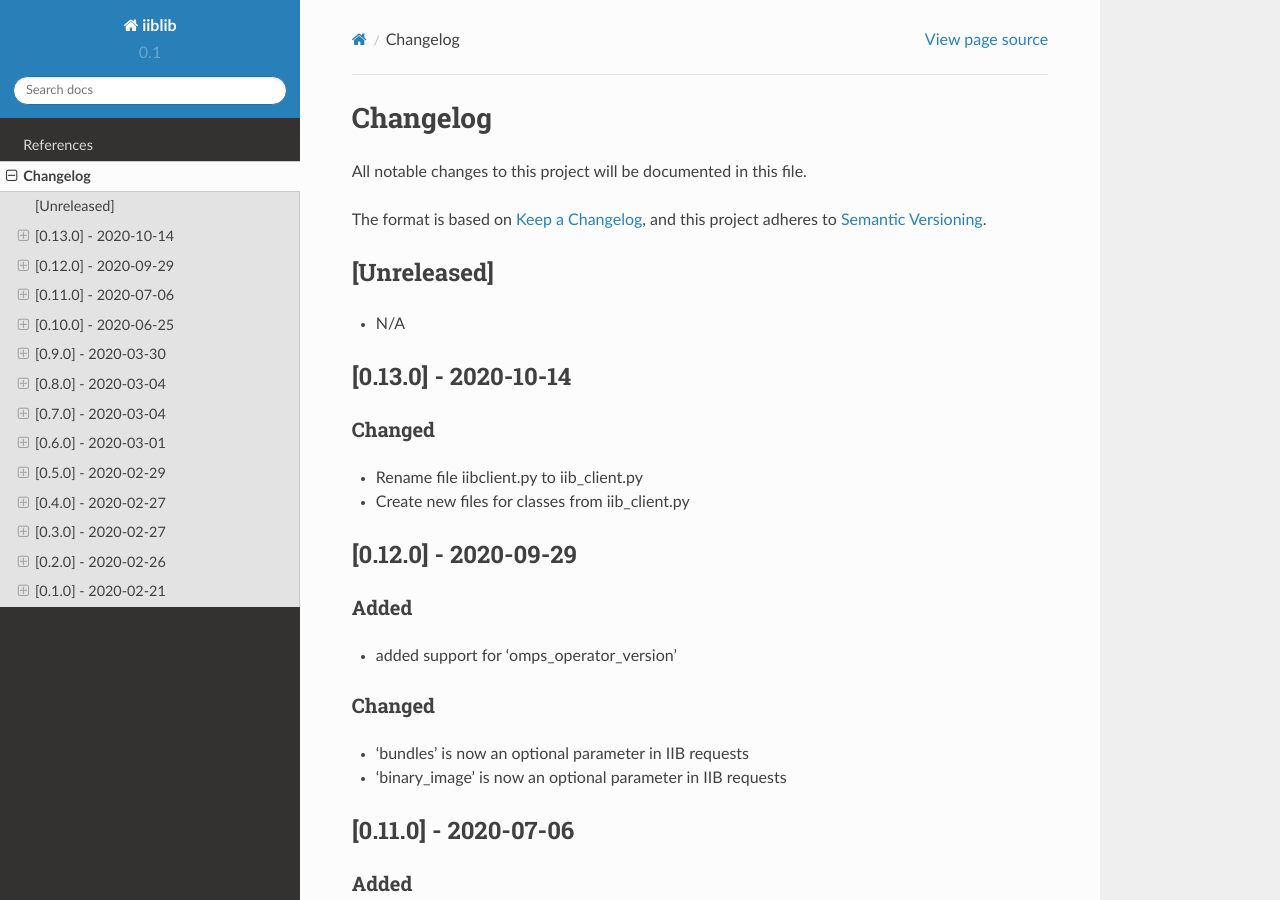
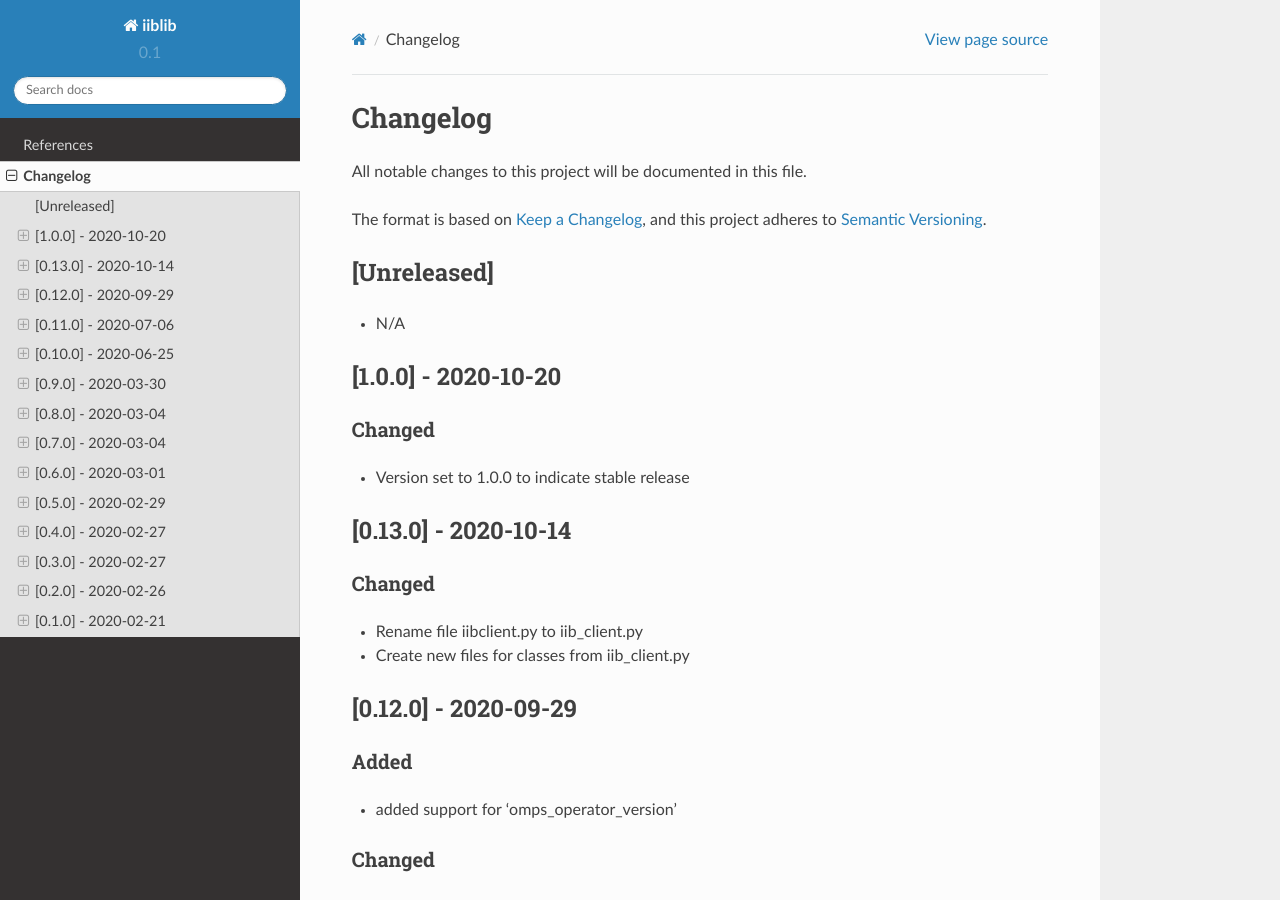
Before and after one commit to release-engineering/iiblib, a Sphinx documentation site: the page built from docs/source/CHANGELOG.md, in a window 1280 px wide and 900 px high. Built offline with Sphinx 7.4.7 and the Read the Docs theme 2.0.0, drawn with Linux system fonts in a browser that asks for light colours.

Commit message:
Make version 1.0.0 to indicate stable release
This project has already been used in production for some time,
so backwards-compatibility is already important. The project
also claims to follow semver, but semver doesn't have any impact
until version 1.0.0.  Per [1], "If your software is being used in
production, it should probably already be 1.0.0."

"Used by production service" and "this project is alpha,
version 0.x and we can change anything at any time" are not
compatible; it is time to take stability seriously. Mark the
version as 1.0.0 accordingly.

[1] https://semver.org/spec/v2.0.0.html

```diff
--- a/docs/source/CHANGELOG.md
+++ b/docs/source/CHANGELOG.md
@@ -8,6 +8,11 @@ and this project adheres to [Semantic Versioning](https://semver.org/spec/v2.0.0
 ## [Unreleased]
 
 - N/A
+
+## [1.0.0] - 2020-10-20
+
+### Changed
+ - Version set to 1.0.0 to indicate stable release
 
 ## [0.13.0] - 2020-10-14
 
--- a/setup.py
+++ b/setup.py
@@ -36,7 +36,7 @@ def read_content(filepath):
 
 
 classifiers = [
-    "Development Status :: 3 - Alpha",
+    "Development Status :: 5 - Production/Stable",
     "Intended Audience :: Developers",
     "License :: OSI Approved :: GNU General Public License v3 or later (GPLv3+)",
     "Programming Language :: Python",
@@ -62,7 +62,7 @@ if os.environ.get("READTHEDOCS", None):
 
 setup(
     name="iiblib",
-    version="0.13.0",
+    version="1.0.0",
     description="IIB client library",
     long_description=long_description,
     author="Jindrich Luza",
```
